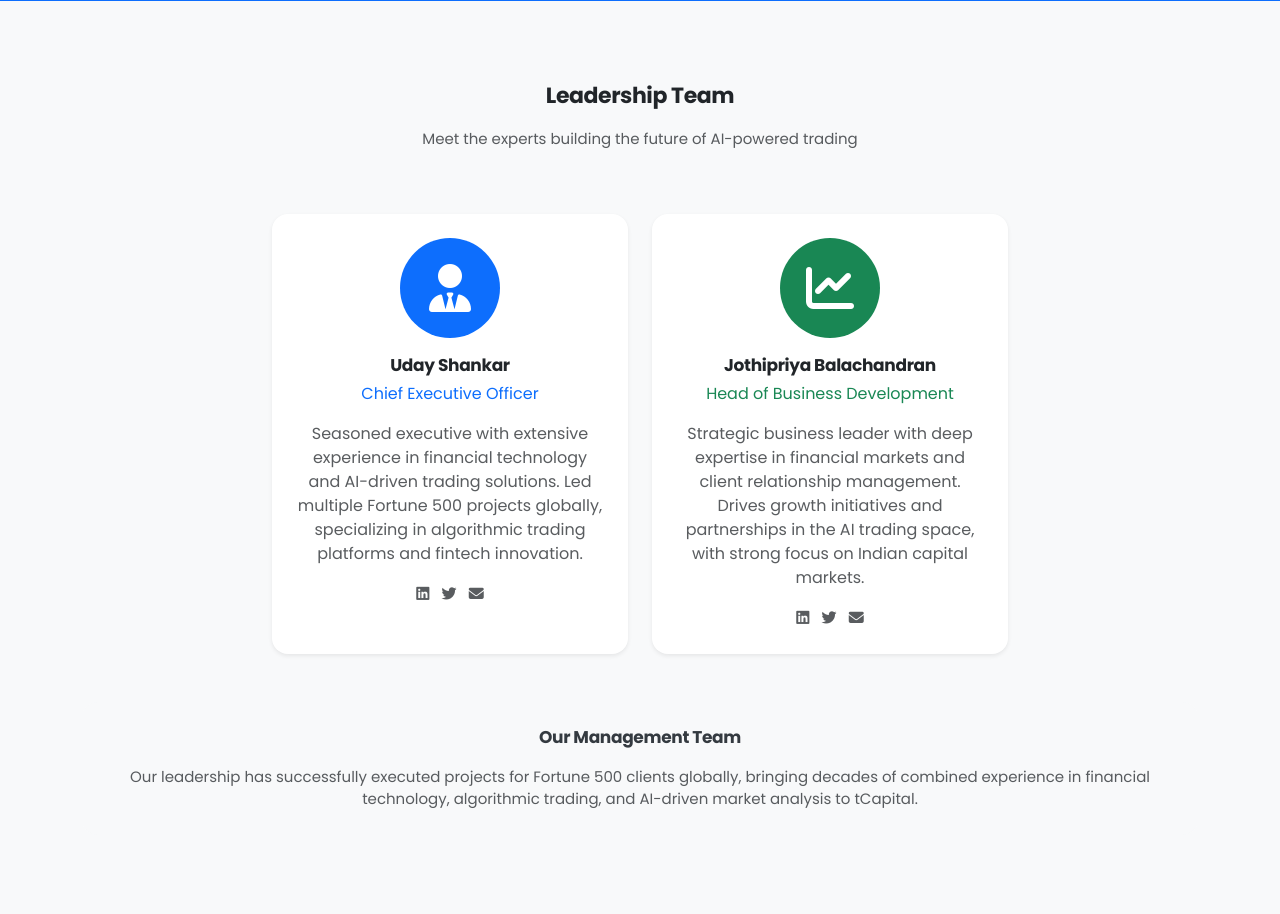
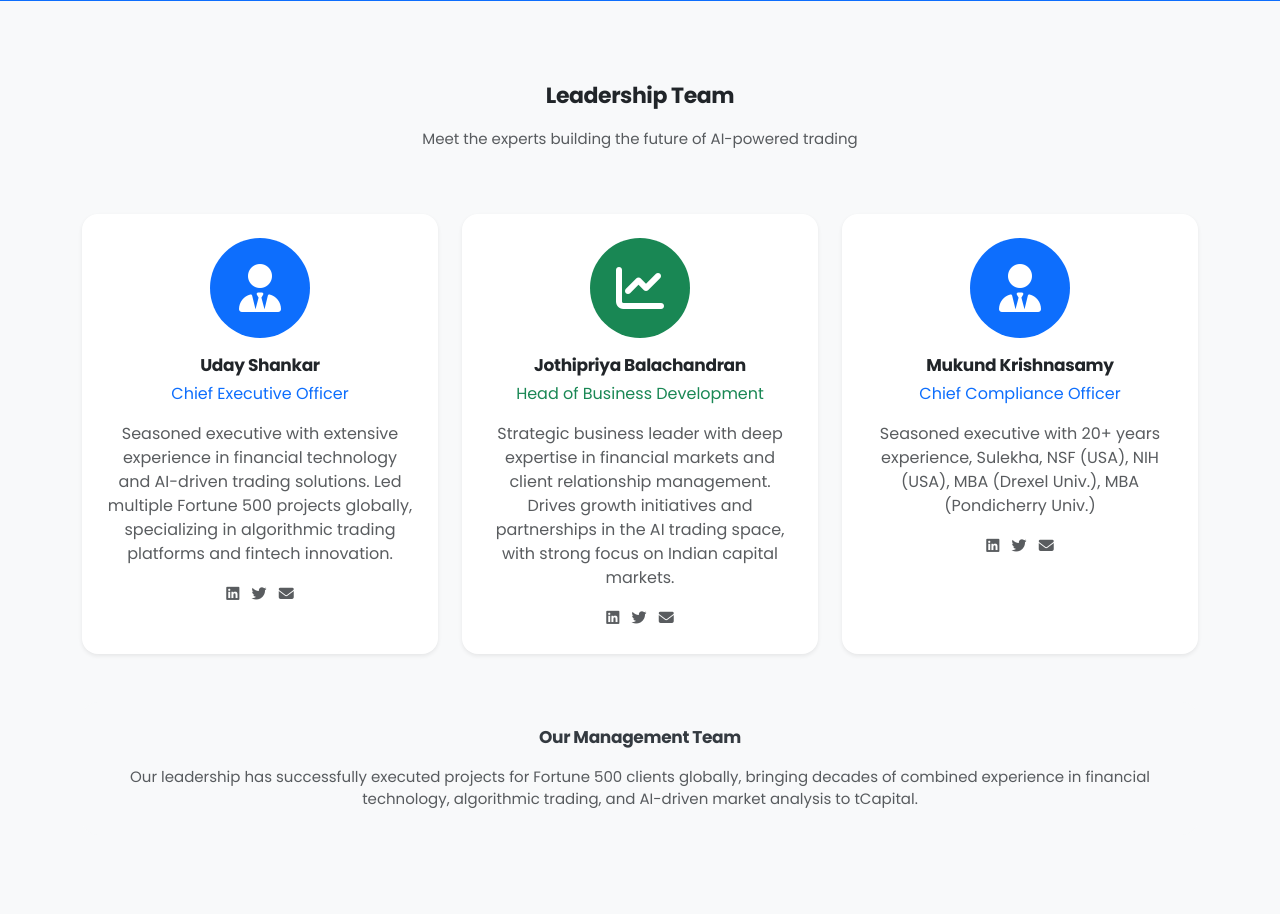
Before and after one commit to secira/TargetCapital, a Flask app: page /about in a window 1280 px wide. Shown: the part 2096-3010 px from the top of the page. Run offline with Flask 3, Linux system fonts and the light colour scheme; data that the repository does not hold is empty; parts of the project's set-up code (start-up, migrations or seed data) failed here and were passed over.

Commit message:
Add a new team member to the platform's about page
Add a new card to the 'about.html' template to display information about Mukund Krishnasamy, the Chief Compliance Officer.

Replit-Commit-Author: Agent
Replit-Commit-Session-Id: 3830e6c2-9177-405b-bafd-88890e3559ca
Replit-Commit-Checkpoint-Type: full_checkpoint
Replit-Commit-Screenshot-Url: https://storage.googleapis.com/screenshot-production-us-central1/37403e1a-2e82-46a3-85b8-043df3d84a1e/3830e6c2-9177-405b-bafd-88890e3559ca/ELxjVH8

```diff
--- a/templates/about.html
+++ b/templates/about.html
@@ -248,6 +248,29 @@
                     </div>
                 </div>
             </div>
+
+            <div class="col-lg-4 col-md-6">
+                <div class="card border-0 shadow-sm h-100" style="border-radius: 16px;">
+                    <div class="card-body p-4 text-center">
+                        <div class="mb-3">
+                            <div class="bg-primary rounded-circle d-inline-flex align-items-center justify-content-center"
+                                 style="width: 100px; height: 100px;">
+                                <i class="fas fa-user-tie text-white" style="font-size: 3rem;"></i>
+                            </div>
+                        </div>
+                        <h5 class="fw-bold mb-1">Mukund Krishnasamy</h5>
+                        <p class="text-primary mb-3">Chief Compliance Officer</p>
+                        <p class="text-muted small">
+                            Seasoned executive with 20+  years experience,  Sulekha, NSF (USA), NIH (USA), MBA (Drexel Univ.), MBA (Pondicherry Univ.)
+                        </p>
+                        <div class="social-links mt-3">
+                            <a href="#" class="text-muted me-2"><i class="fab fa-linkedin"></i></a>
+                            <a href="#" class="text-muted me-2"><i class="fab fa-twitter"></i></a>
+                            <a href="mailto:uday@tcapital.com" class="text-muted"><i class="fas fa-envelope"></i></a>
+                        </div>
+                    </div>
+                </div>
+            </div>
         </div>
 
         <!-- Additional Team Highlight -->
```
